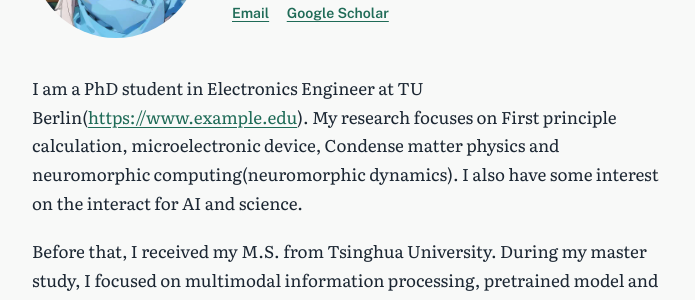
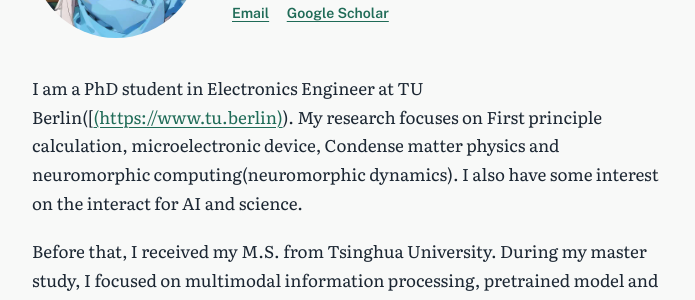
Before and after one commit to wwy2020211/wwy2020211.github.io, a Jekyll site: the page built from index.md, in a window 1280 px wide. Shown: the part 193-493 px from the top of the page, without its empty margins (292-987 px from the left). Built offline with Jekyll 4.4.1, drawn with Linux system fonts in a browser that asks for light colours; some of the changed lines change nothing that is shown.

Commit message:
Update index.md

```diff
--- a/index.md
+++ b/index.md
@@ -2,7 +2,7 @@
 layout: home
 ---
 
-I am a PhD student in Electronics Engineer at TU Berlin([https://www.example.edu](https://www.tu.berlin)).
+I am a PhD student in Electronics Engineer at TU Berlin([[(https://www.tu.berlin)](https://www.tu.berlin)).
 My research focuses on First principle calculation, microelectronic device, Condense matter physics and neuromorphic computing(neuromorphic dynamics). I also have some interest on the interact for AI and science.
 
 Before that, I received my M.S. from Tsinghua University. During my master study, I focused on multimodal information processing, pretrained model and deep learning.I'm always happy to chat about research; feel free to email wwy20@tsinghua.org.cn.
```
